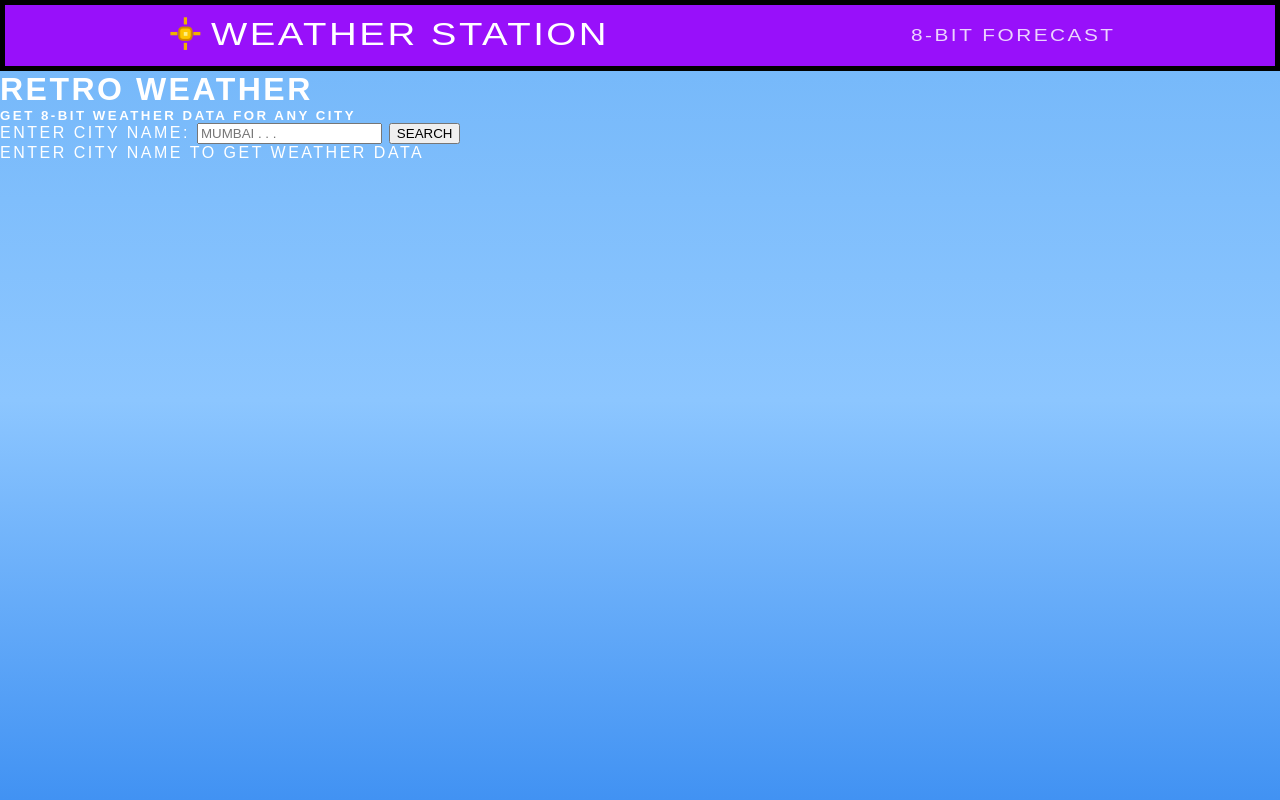
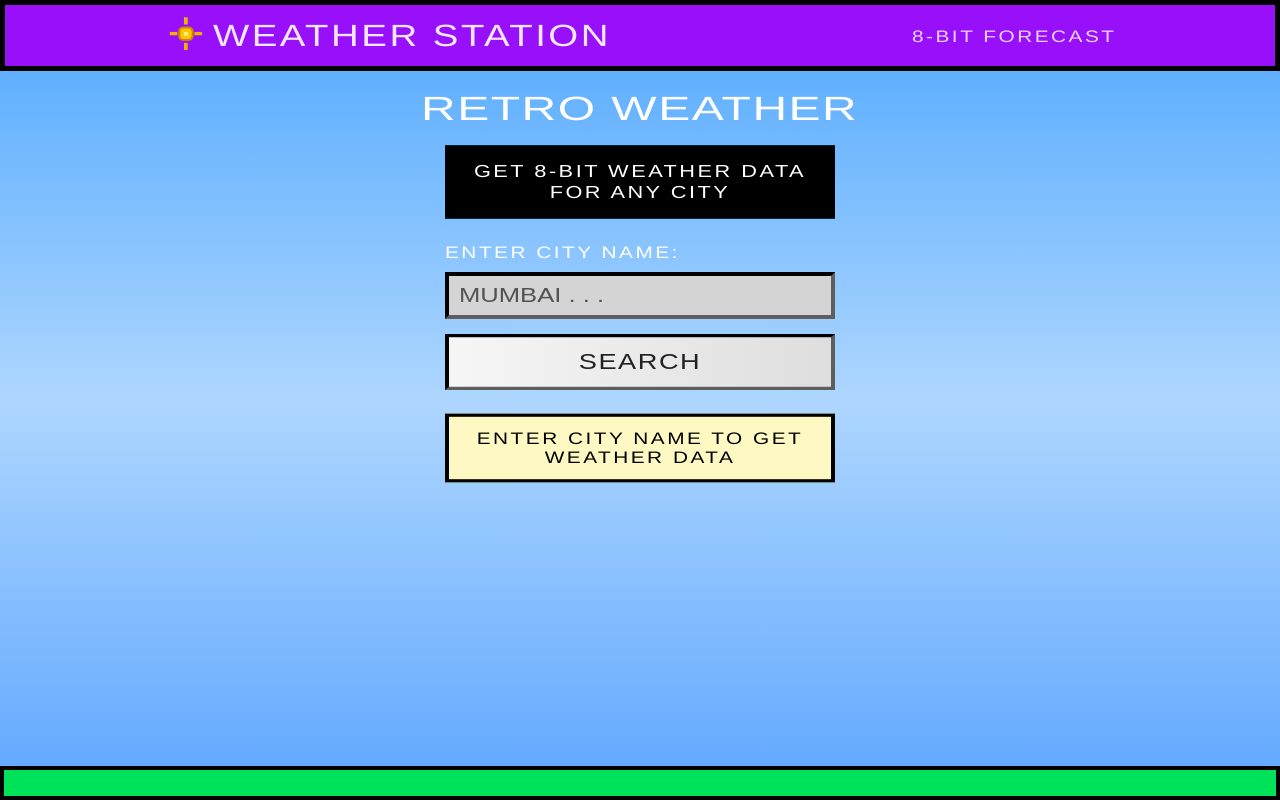
Before and after one commit to khu5hii/weather-app, a website: page public/index.html in a window 1280 px wide. Drawn offline with Linux system fonts and the light colour scheme; a web font is replaced by a local one.

Commit message:
complete ui

```diff
--- a/public/styles.css
+++ b/public/styles.css
@@ -1,9 +1,11 @@
 body {
+    display: flex;
+    flex-direction: column;
     margin: 0;
     padding: 0;
     text-transform: uppercase;
-    font-family: 'Jersey 10', Arial, Helvetica, sans-serif;
-    background: linear-gradient(to bottom, #72b6f9, #8cc6ff, #4192f3);
+    font-family: 'Jersey 10', Helvetica, sans-serif;
+    background: linear-gradient(to bottom, #3299ffda, #8cc5ffb4, #2e8cffc5);
     height: 100vh;
     margin: 0;
     color: rgb(255, 255, 255);
@@ -12,6 +14,7 @@ body {
 
 * {
     margin: 0;
+    box-sizing: border-box;
 }
 
 .weather {
@@ -21,10 +24,10 @@ body {
 }
 
 .weather h1 {
-    font-size: 2.4em;
+    font-size: clamp(1.5em, 5vw, 2.4em);
     font-weight: 200;
     transform: scaleY(0.8);
-
+    color: rgba(255, 255, 255, 0.901);
 }
 
 nav {
@@ -34,10 +37,12 @@ nav {
     align-items: center;
     padding: 8px;
     border: 5px black solid;
+    flex-wrap: wrap;
 }
 
 nav img {
     max-width: 45px;
+    width: 10vw;
     max-height: 45px;
 }
 
@@ -47,3 +52,108 @@ nav h5 {
     transform: scaleY(0.8);
     font-weight: 200;
 }
+
+.main {
+    display: flex;
+    flex-direction: column;
+    align-items: center;
+    flex-wrap: wrap;
+    flex: 1;
+}
+
+.main h1 {
+    margin-top: 10px;
+    font-size: 3em;
+    font-weight: 100;
+    letter-spacing: 1.5px;
+    transform: scaleY(0.7);
+    /* padding: 10px; */
+}
+
+.main h5 {
+    background-color: black;
+    padding: 20px;
+    max-width: 390px;
+    font-size: 1.36em;
+    font-weight: 100;
+    text-align: center;
+    transform: scaleY(0.8);
+    margin-bottom: 12px;
+    margin-left: 20px;
+    margin-right: 20px;
+
+}
+
+.data {
+    gap: 8px;
+    display: flex;
+    flex-direction: column;
+    width: 90%;
+    max-width: 390px;
+    text-align: left;
+}
+
+.data label {
+    font-size: 1.3em;
+    transform: scaleY(0.8);
+}
+
+.data #input {
+    font-family: 'Jersey 10', Arial, Helvetica, sans-serif;
+    font-size: 1.6em;
+    padding: 5px 10px;
+    border-top: black solid 4px;
+    border-left: black solid 4px;
+    border-right: rgb(94, 94, 94) solid 4px;
+    border-bottom: rgb(94, 94, 94) solid 4px;
+    background-color: rgb(212, 212, 212);
+    text-transform: uppercase;
+    outline: none;
+}
+
+.data #input::placeholder {
+    font-family: 'Jersey 10', Arial, Helvetica, sans-serif;
+    transform: scaleY(0.8);
+    color: rgb(83, 83, 83);
+}
+
+.data #input:focus {
+    background-color: white;
+}
+
+.data button {
+    padding: 15px 20px;
+    border: none;
+    font-family: 'Jersey 10', Arial, Helvetica, sans-serif;
+    font-size: 1.7em;
+    transform: scaleY(0.8);
+    border-top: black solid 4px;
+    border-left: black solid 4px;
+    border-right: rgb(94, 94, 94) solid 4px;
+    border-bottom: rgb(94, 94, 94) solid 4px;
+    background: linear-gradient(to right, rgb(246, 246, 246), rgb(222, 222, 222));
+    letter-spacing: 1.5px;
+    color: rgb(34, 34, 34);
+    font-weight: 100;
+}
+
+#container {
+    background-color: #FEF9C2;
+    color: black;
+    padding: 15px;
+    font-size: 1.3em;
+    text-align: center;
+    width: 100%;
+    max-width: 500px;
+    border: 4px black solid;
+    transform: scaleY(0.8);
+
+}
+
+.footer {
+    margin-top: 10px;
+    background-color: #00e15a;
+    padding: 13px;
+    border: 4px black solid;
+
+}
```
